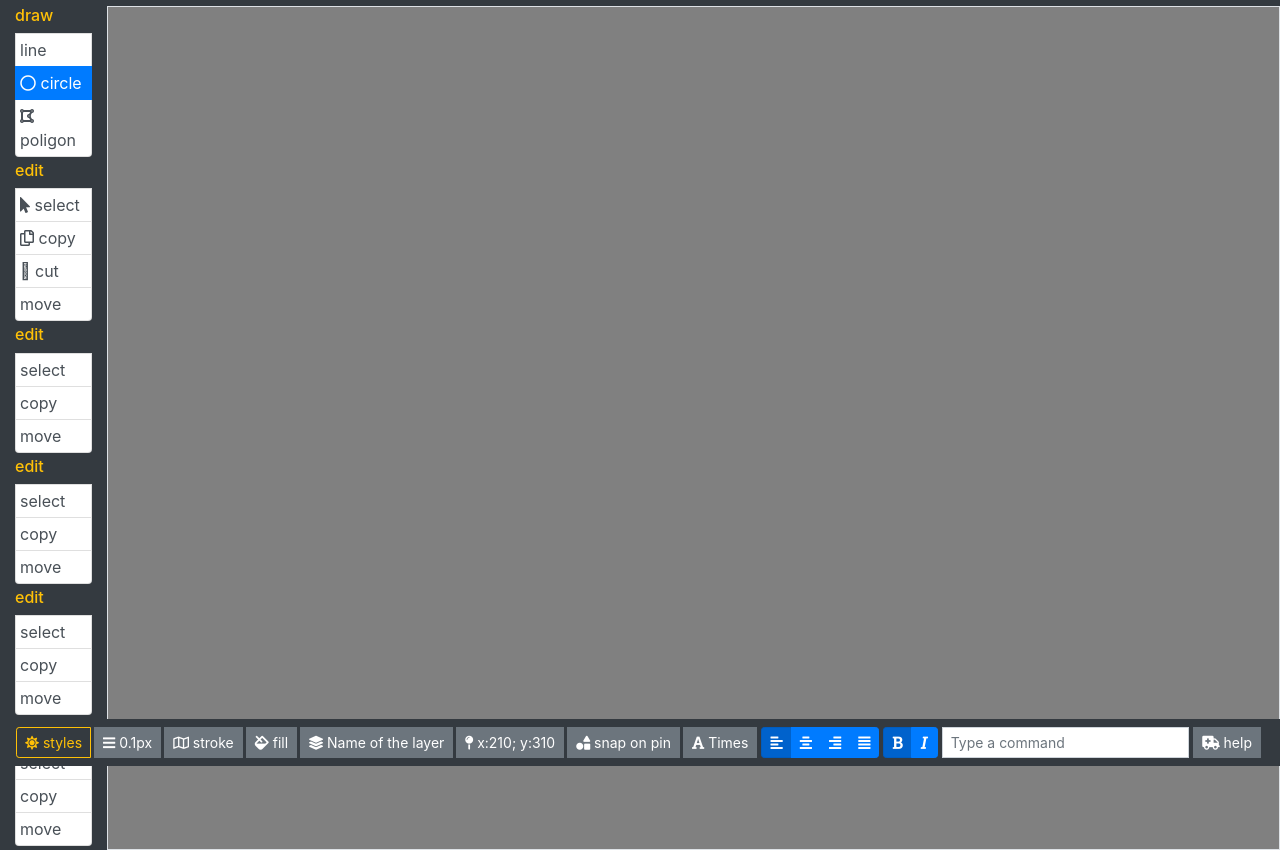
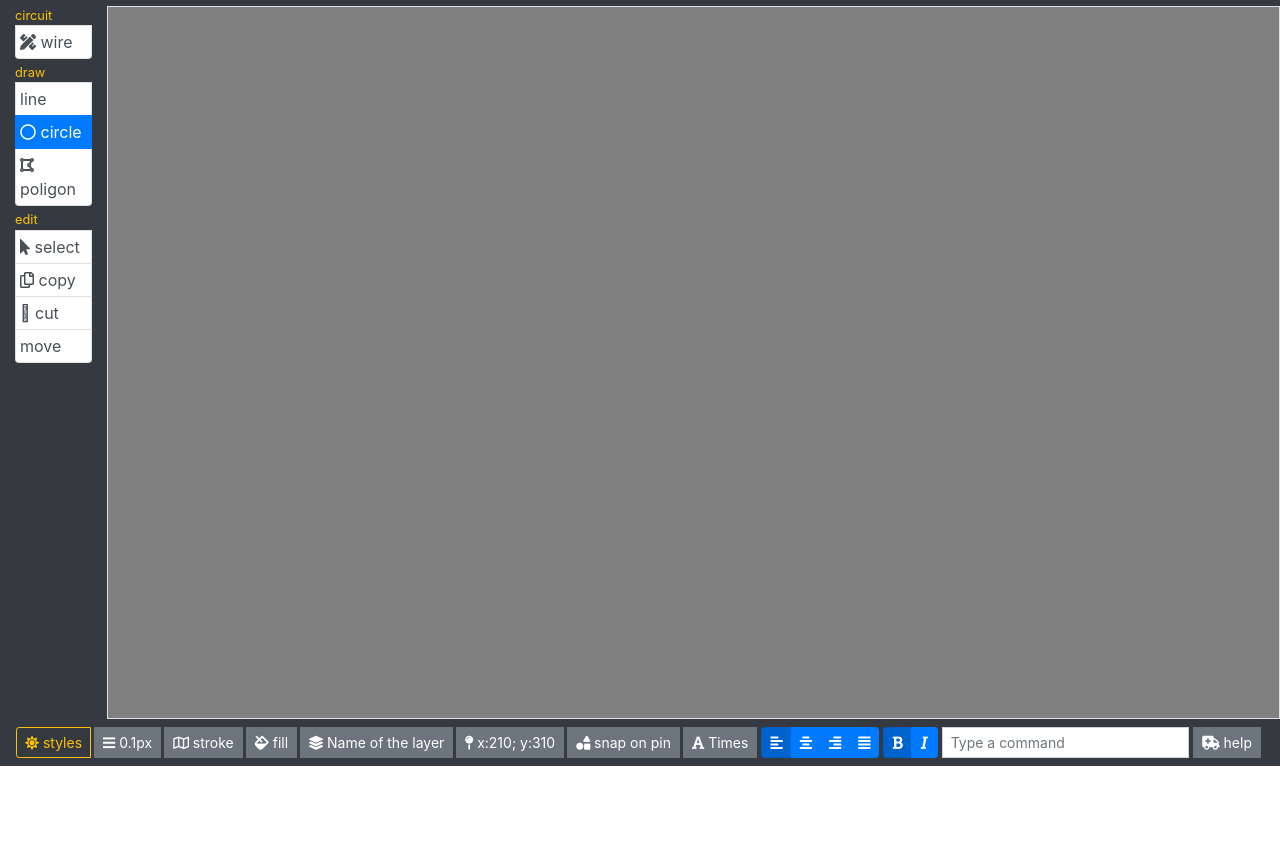
Before and after one commit to volonya/fileManagerHtmlTemplate, a plain HTML site: page editor.html in a window 1280 px wide. Shown: the part 34-889 px from the top of the page. After the commit the page ends 800 px from the top, so only its background shows below. Drawn offline with nearby package versions, Linux system fonts and the light colour scheme.

Commit message:
Simplified left side menu. The font radios got names.

```diff
--- a/editor.html
+++ b/editor.html
@@ -178,7 +178,14 @@
       <div class="col-1  d-md-none d-lg-block" id="yellow" style="background-color: #343a40!important; overflow-y: scroll;">
 
         <div class="list-group mb-1">
-          <h6 class="text-warning">draw</h6>
+          <small class="text-warning">circuit</small>
+          <a href="#" class="list-group-item list-group-item-action p-1">
+            <i class="fas fa-pencil-ruler"></i>
+            <span>wire</span>
+          </a>
+        </div>
+        <div class="list-group mb-1">
+          <small class="text-warning">draw</small>
           <a href="#" class="list-group-item list-group-item-action p-1">line</a>
           <a href="#" class="list-group-item list-group-item-action active p-1">
             <i class="far fa-circle"></i>
@@ -190,7 +197,7 @@
           </a>
         </div>
         <div class="list-group mb-1">
-          <h6 class="text-warning">edit</h6>
+          <small class="text-warning">edit</small>
           <a href="#" class="list-group-item list-group-item-action p-1">
             <i class="fas fa-mouse-pointer"></i>
             <span>select</span>
@@ -208,34 +215,7 @@
           </a>
         </div>
 
-
-        <div class="list-group mb-1">
-          <h6 class="text-warning">edit</h6>
-          <a href="#" class="list-group-item list-group-item-action p-1">select</a>
-          <a href="#" class="list-group-item list-group-item-action p-1">copy</a>
-          <a href="#" class="list-group-item list-group-item-action p-1">move</a>
-        </div>
-        <div class="list-group mb-1">
-          <h6 class="text-warning">edit</h6>
-          <a href="#" class="list-group-item list-group-item-action p-1">select</a>
-          <a href="#" class="list-group-item list-group-item-action p-1">copy</a>
-          <a href="#" class="list-group-item list-group-item-action p-1">move</a>
-        </div>
-        <div class="list-group mb-1">
-          <h6 class="text-warning">edit</h6>
-          <a href="#" class="list-group-item list-group-item-action p-1">select</a>
-          <a href="#" class="list-group-item list-group-item-action p-1">copy</a>
-          <a href="#" class="list-group-item list-group-item-action p-1">move</a>
-        </div>
-        <div class="list-group mb-1">
-          <h6 class="text-warning">edit</h6>
-          <a href="#" class="list-group-item list-group-item-action p-1">select</a>
-          <a href="#" class="list-group-item list-group-item-action p-1">copy</a>
-          <a href="#" class="list-group-item list-group-item-action p-1">move</a>
-        </div>
-
       </div>
-
       <div class="col border" id="yellow" style="background-color: gray;">
         <canvas class="w-100 h-100"></canvas>
       </div>
@@ -298,36 +278,36 @@
 
         <div class="btn-group btn-group-toggle mr-1" data-toggle="buttons">
           <label class="btn btn-sm btn-primary active">
-            <input type="radio" name="options" autocomplete="off" checked>
+            <input type="radio" name="align-left" checked>
             <i class="fas fa-align-left"></i>
           </label>
           <label class="btn btn-sm btn-primary">
-            <input type="radio" name="options">
+            <input type="radio" name="align-center">
             <i class="fas fa-align-center"></i>
           </label>
           <label class="btn btn-sm btn-primary">
-            <input type="radio" name="options">
+            <input type="radio" name="align-right">
             <i class="fas fa-align-right"></i>
           </label>
           <label class="btn btn-sm btn-primary">
-            <input type="radio" name="options">
+            <input type="radio" name="align-justify">
             <i class="fas fa-align-justify"></i>
           </label>
         </div>
 
         <div class="btn-group btn-group-toggle" data-toggle="buttons">
           <label class="btn btn-sm btn-primary active">
-            <input type="radio" name="options" autocomplete="off" checked>
+            <input type="radio" name="text-bold" checked>
             <i class="fas fa-bold"></i>
           </label>
           <label class="btn btn-sm btn-primary">
-            <input type="radio" name="options">
+            <input type="radio" name="text-italic">
             <i class="fas fa-italic"></i>
           </label>
         </div>
       </div>
 
-      <input type="text" placeholder="Type a command" class="form-control mr-1">
+      <input type="text" placeholder="Type a command" class="form-control mr-1 has-success">
 
       <div class="input-group-prepend">
         <button type="button" class="btn btn-sm btn-secondary mr-1">
```
